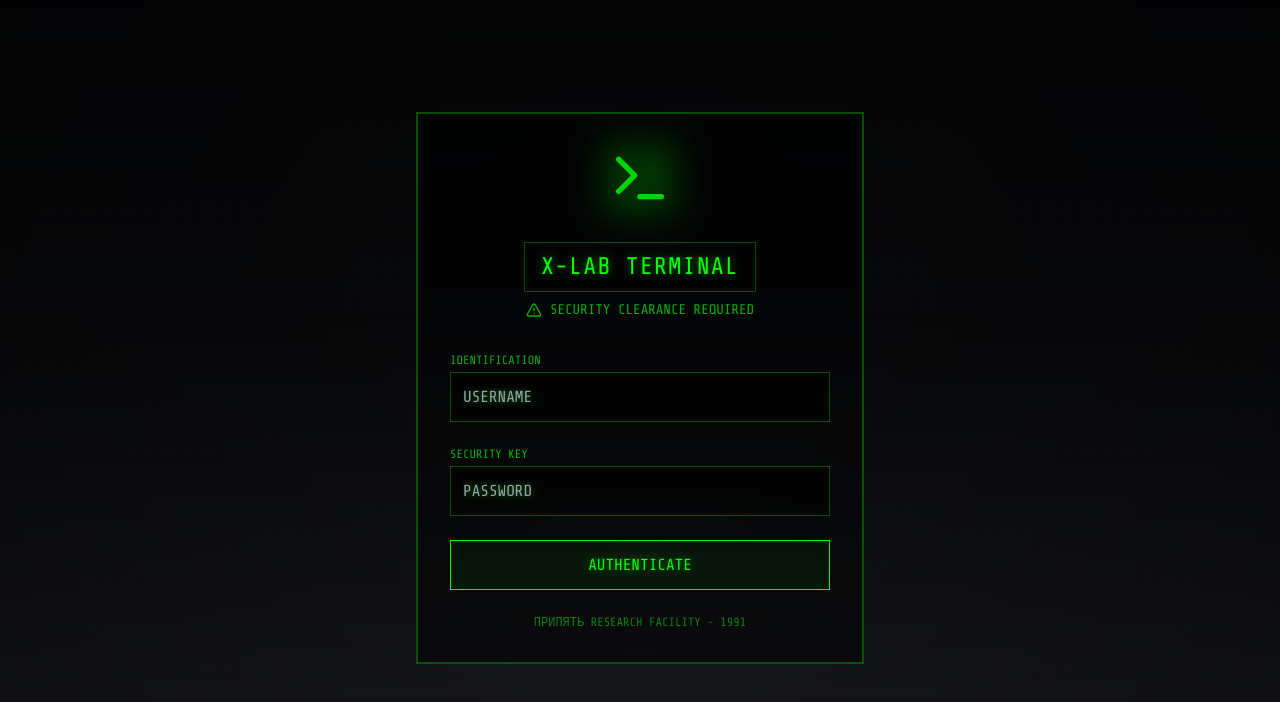
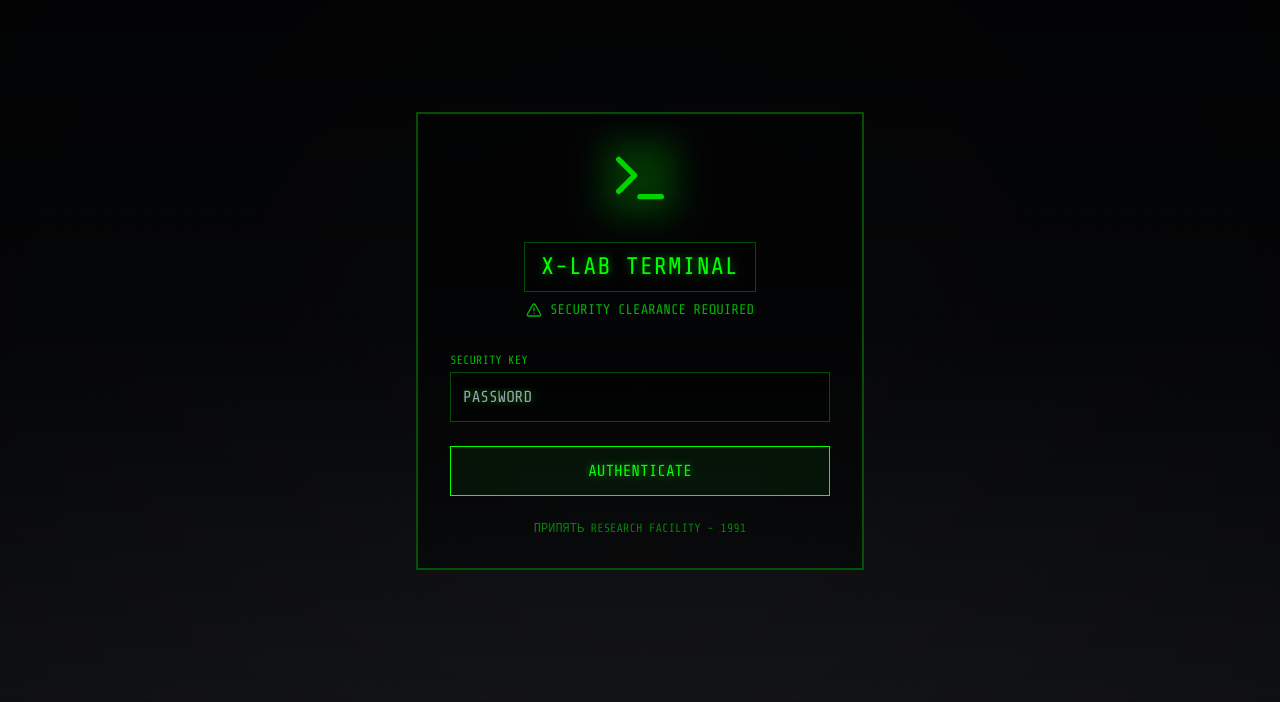
Before and after one commit to xKazuto/comrade-interface-discovery, a React (Vite) app: page / in a window 1280 px wide. Shown: the top 702 px of the page. Built offline with nearby package versions, Linux system fonts and the light colour scheme.

Commit message:
Remove username login requirement
Remove the username field from the login form, while retaining the password requirement.

```diff
--- a/src/components/Login.tsx
+++ b/src/components/Login.tsx
@@ -7,13 +7,12 @@ interface LoginProps {
 }
 
 const Login = ({ onLogin }: LoginProps) => {
-  const [username, setUsername] = useState('');
   const [password, setPassword] = useState('');
   const [error, setError] = useState('');
 
   const handleSubmit = (e: React.FormEvent) => {
     e.preventDefault();
-    if (username === 'ADMIN' && password === 'SECTOR7') {
+    if (password === 'SECTOR7') {
       onLogin();
     } else {
       setError('ACCESS DENIED');
@@ -47,18 +46,6 @@ const Login = ({ onLogin }: LoginProps) => {
           </div>
 
           <form onSubmit={handleSubmit} className="space-y-6">
-            <div className="space-y-1">
-              <label className="text-xs opacity-70 block">IDENTIFICATION</label>
-              <input
-                type="text"
-                value={username}
-                onChange={(e) => setUsername(e.target.value.toUpperCase())}
-                className="w-full bg-black/50 border border-terminal-foreground/30 p-3 terminal-text focus:outline-none focus:border-terminal-foreground/60 focus:ring-1 focus:ring-terminal-foreground/60"
-                placeholder="USERNAME"
-                autoComplete="off"
-              />
-            </div>
-
             <div className="space-y-1">
               <label className="text-xs opacity-70 block">SECURITY KEY</label>
               <input
```
